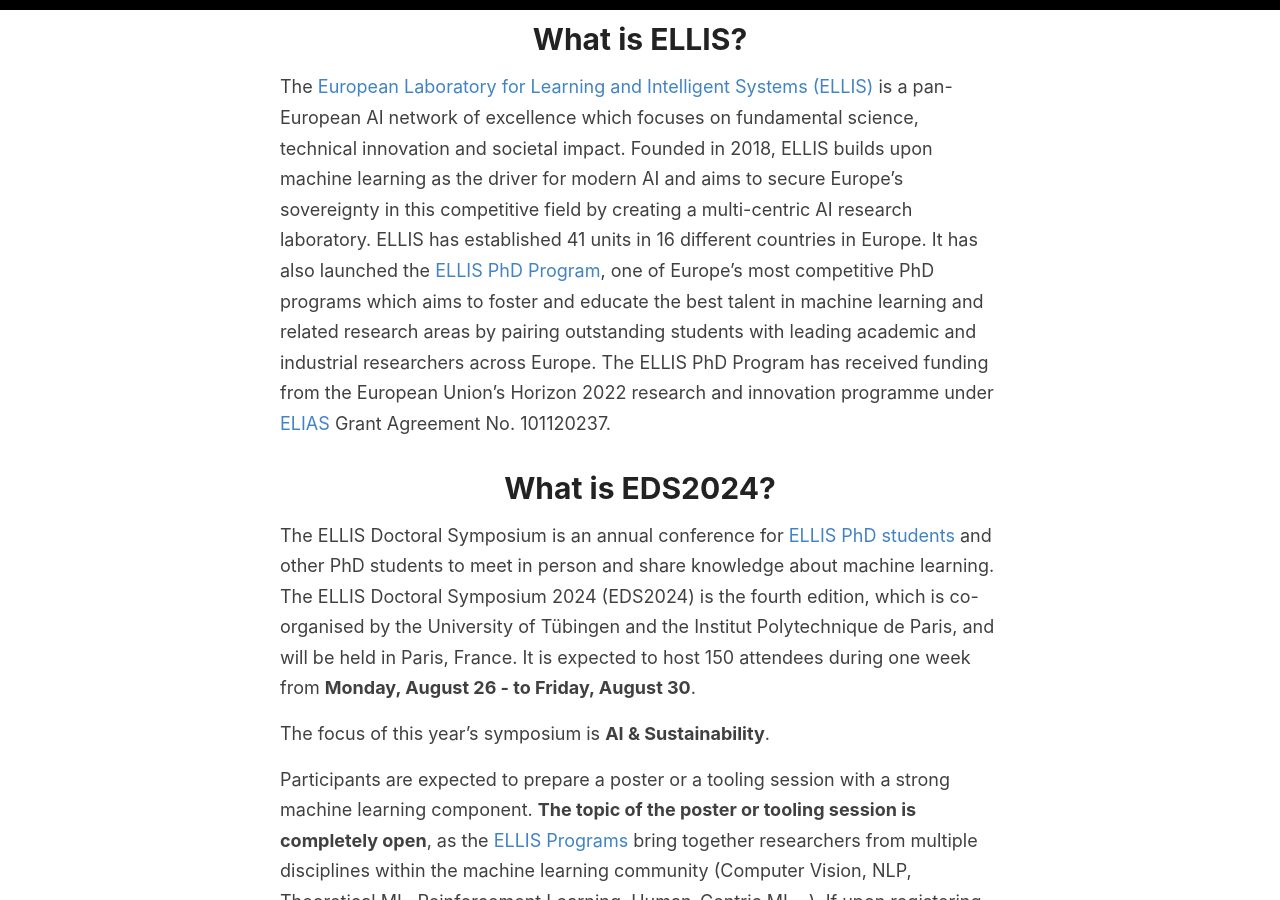
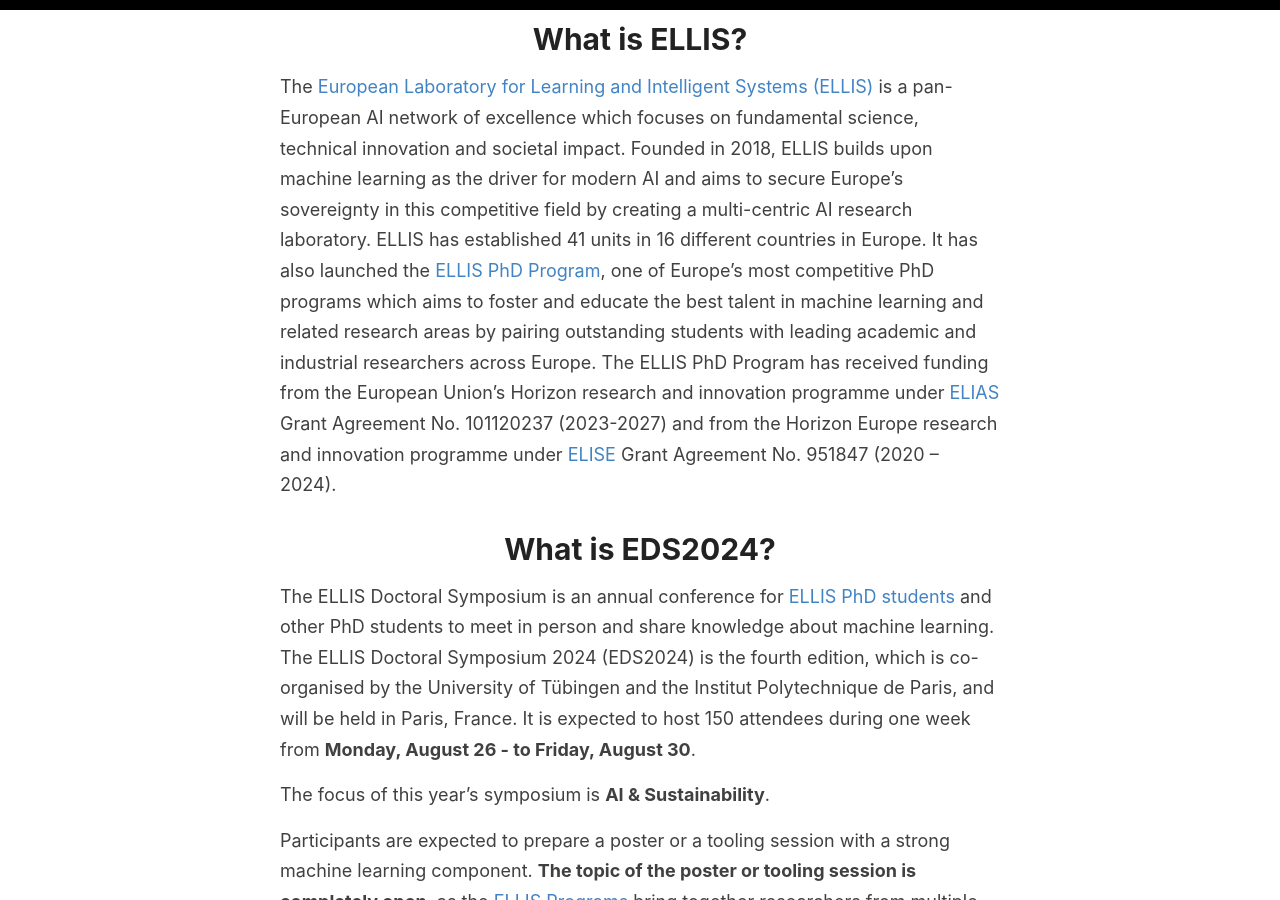
Before and after one commit to eds2024/eds2024.github.io, a Jekyll site: the page built from _pages/index.md, in a window 1280 px wide and 900 px high, scrolled down 541 px. Built offline with Jekyll 4.4.1, drawn with Linux system fonts in a browser that asks for light colours; the list of posts is cut into pages by our own code.

Commit message:
Update index.md

```diff
--- a/_pages/index.md
+++ b/_pages/index.md
@@ -4,7 +4,7 @@
 permalink: /
 ---
 
-The [European Laboratory for Learning and Intelligent Systems (ELLIS)](https://ellis.eu/) is a pan-European AI network of excellence which focuses on fundamental science, technical innovation and societal impact. Founded in 2018, ELLIS builds upon machine learning as the driver for modern AI and aims to secure Europe’s sovereignty in this competitive field by creating a multi-centric AI research laboratory. ELLIS has established 41 units in 16 different countries in Europe. It has also launched the [ELLIS PhD Program](https://ellis.eu/phd-postdoc), one of Europe’s most competitive PhD programs which aims to foster and educate the best talent in machine learning and related research areas by pairing outstanding students with leading academic and industrial researchers across Europe. The ELLIS PhD Program has received funding from the European Union’s Horizon 2022 research and innovation programme under [ELIAS](https://elias-ai.eu/) Grant Agreement No. 101120237.
+The [European Laboratory for Learning and Intelligent Systems (ELLIS)](https://ellis.eu/) is a pan-European AI network of excellence which focuses on fundamental science, technical innovation and societal impact. Founded in 2018, ELLIS builds upon machine learning as the driver for modern AI and aims to secure Europe’s sovereignty in this competitive field by creating a multi-centric AI research laboratory. ELLIS has established 41 units in 16 different countries in Europe. It has also launched the [ELLIS PhD Program](https://ellis.eu/phd-postdoc), one of Europe’s most competitive PhD programs which aims to foster and educate the best talent in machine learning and related research areas by pairing outstanding students with leading academic and industrial researchers across Europe. The ELLIS PhD Program has received funding from the European Union’s Horizon research and innovation programme under [ELIAS](https://elias-ai.eu/) Grant Agreement No. 101120237 (2023-2027) and from the Horizon Europe research and innovation programme under [ELISE](https://www.elise-ai.eu/) Grant Agreement No. 951847 (2020 – 2024).
 
 # What is EDS2024?
 The ELLIS Doctoral Symposium is an annual conference for [ELLIS PhD students](https://ellis.eu/phd-postdoc) and other PhD students to meet in person and share knowledge about machine learning. The ELLIS Doctoral Symposium 2024 (EDS2024) is the fourth edition, which is co-organised by the University of Tübingen and the Institut Polytechnique de Paris, and will be held in Paris, France. It is expected to host 150 attendees during one week from **Monday, August 26 - to Friday, August 30**.
```
